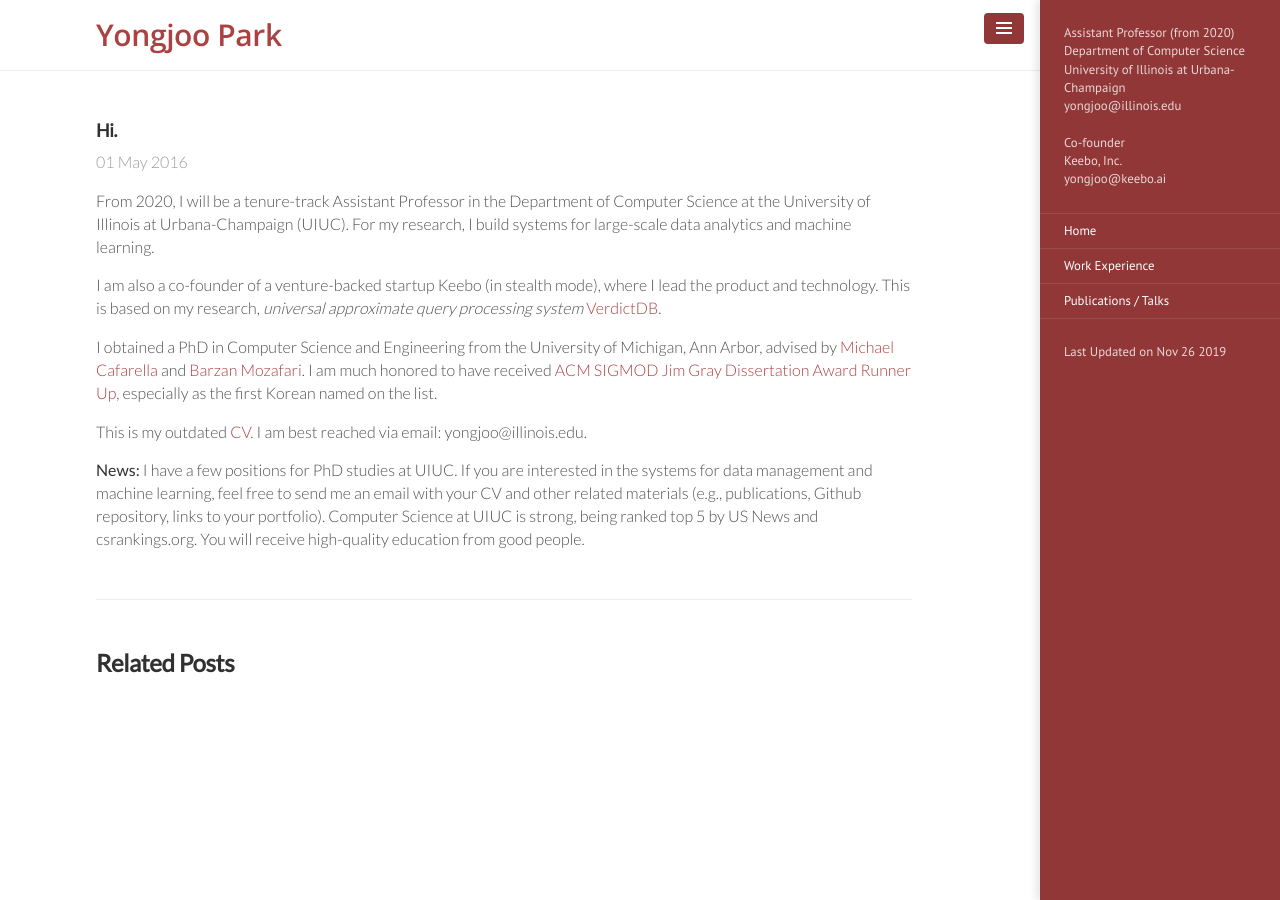
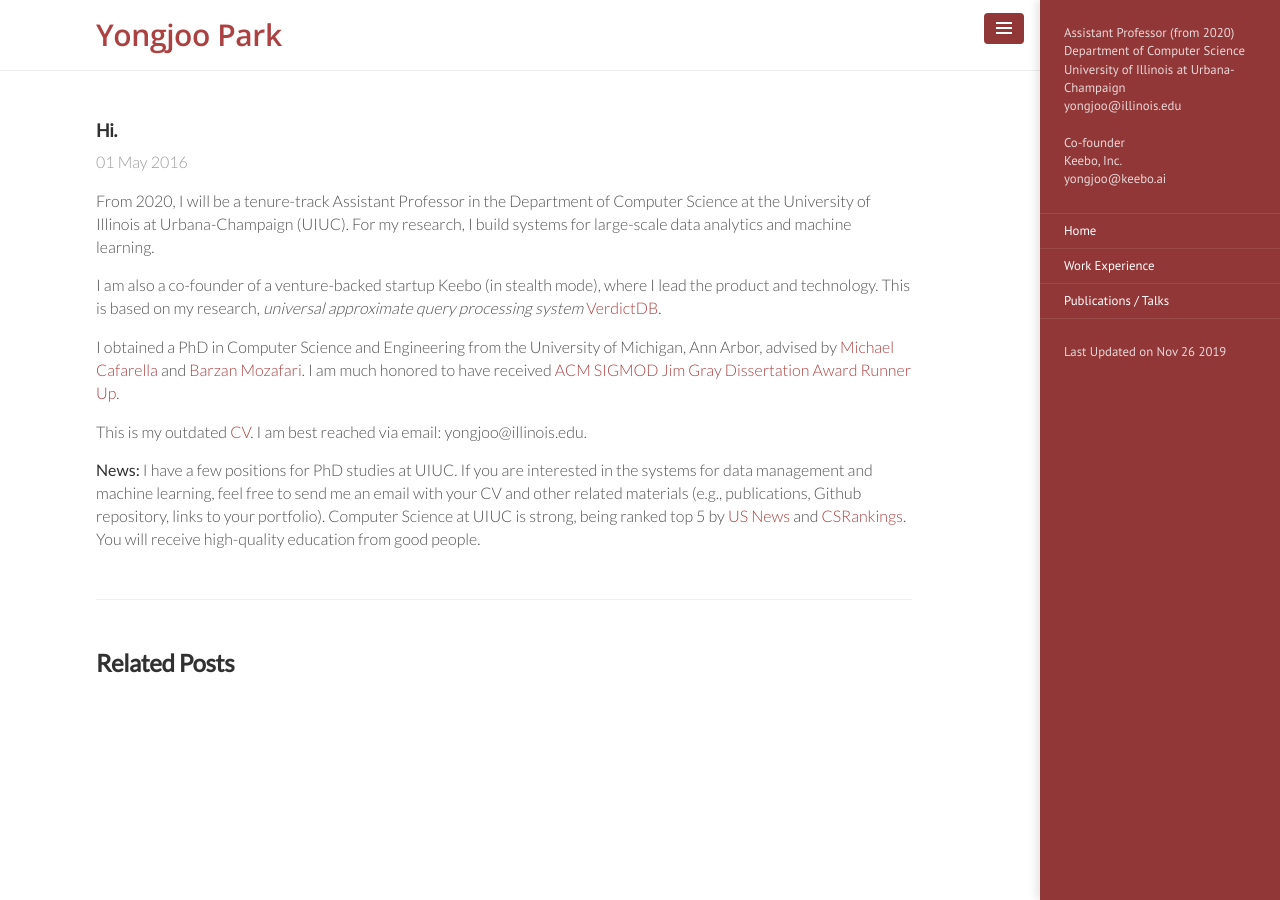
Before and after one commit to pyongjoo/pyongjoo.github.io, a Jekyll site: the page built from _intro/2016-05-01-hi.md, in a window 1280 px wide. Built offline with Jekyll 4.4.1, drawn with Linux system fonts in a browser that asks for light colours.

Commit message:
removed korea

```diff
--- a/_intro/2016-05-01-hi.md
+++ b/_intro/2016-05-01-hi.md
@@ -16,8 +16,7 @@ product and technology. This is based on my research,
 
 I obtained a PhD in Computer Science and Engineering from the University of Michigan, Ann Arbor,
 advised by [Michael Cafarella](http://web.eecs.umich.edu/~michjc/) and [Barzan Mozafari](http://web.eecs.umich.edu/~mozafari/).
-I am much honored to have received [ACM SIGMOD Jim Gray Dissertation Award Runner Up](https://sigmod.org/sigmod-awards/sigmod-jim-gray-doctoral-dissertation-award/), especially as the first Korean named
-on the list.
+I am much honored to have received [ACM SIGMOD Jim Gray Dissertation Award Runner Up](https://sigmod.org/sigmod-awards/sigmod-jim-gray-doctoral-dissertation-award/).
 <!-- I received a B.S. from
 [Seoul National University](https://en.wikipedia.org/wiki/Seoul_National_University).
 My graduate studies were gratefully supported by 2013 Kwanjeong Ph.D. Fellowship and 2011 Jeongsong
@@ -29,5 +28,7 @@ I am best reached via email: yongjoo@illinois.edu.
 **News:** I have a few positions for PhD studies at UIUC. If you are interested in the
 systems for data management and machine learning, feel free to send me an email with your CV and
 other related materials (e.g., publications, Github repository, links to your portfolio).
-Computer Science at UIUC is strong, being ranked top 5 by US News and csrankings.org.
+Computer Science at UIUC is strong, being ranked top 5 by
+[US News](https://www.usnews.com/best-graduate-schools/top-science-schools/computer-science-rankings)
+and [CSRankings](http://csrankings.org/).
 You will receive high-quality education from good people.
```
